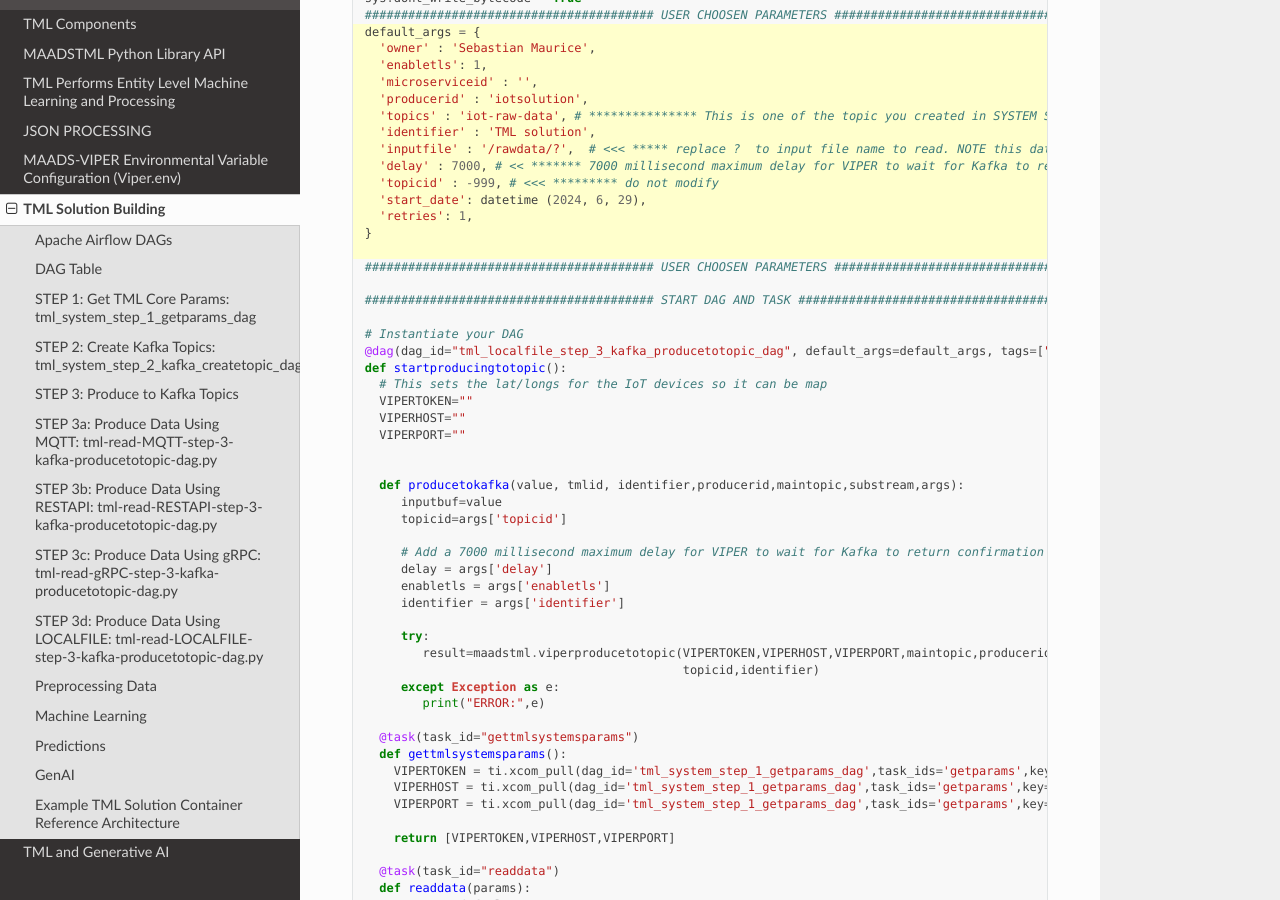
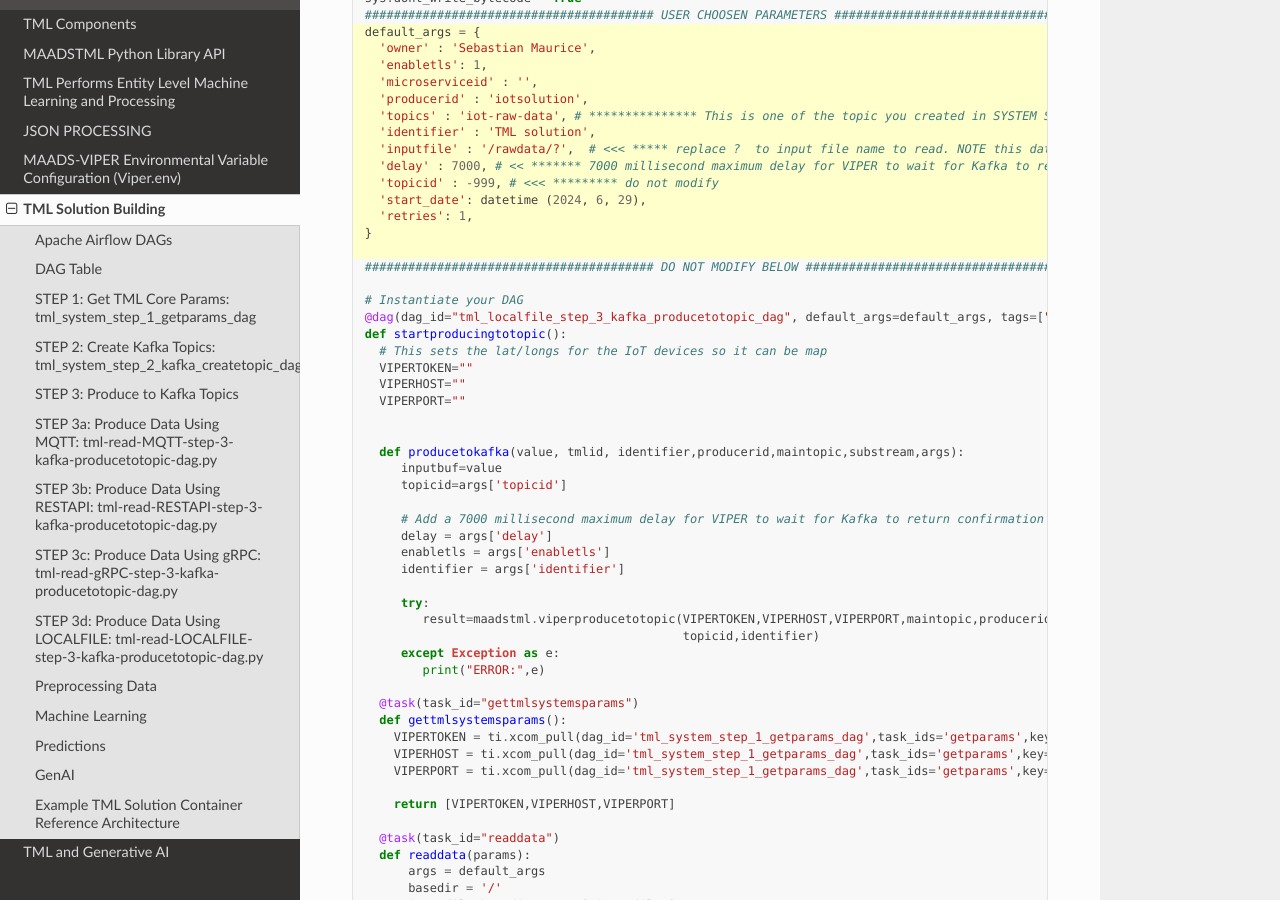
Before and after one commit to smaurice101/readthedocs, a Sphinx documentation site: the page built from docs/source/tmlbuilds.rst, in a window 1280 px wide and 900 px high, scrolled down 11197 px. Built offline with Sphinx 7.4.7 and the Read the Docs theme 2.0.0, drawn with Linux system fonts in a browser that asks for light colours.

Commit message:
Update tmlbuilds.rst

```diff
--- a/docs/source/tmlbuilds.rst
+++ b/docs/source/tmlbuilds.rst
@@ -648,9 +648,7 @@ STEP 3d: Produce Data Using LOCALFILE: tml-read-LOCALFILE-step-3-kafka-produceto
      'retries': 1,
    }
 
-   ######################################## USER CHOOSEN PARAMETERS ########################################
-
-   ######################################## START DAG AND TASK #############################################
+   ######################################## DO NOT MODIFY BELOW #############################################
 
    # Instantiate your DAG
    @dag(dag_id="tml_localfile_step_3_kafka_producetotopic_dag", default_args=default_args, tags=["tml-localfile-step-3-kafka-producetotopic"], schedule=None,catchup=False)
```
